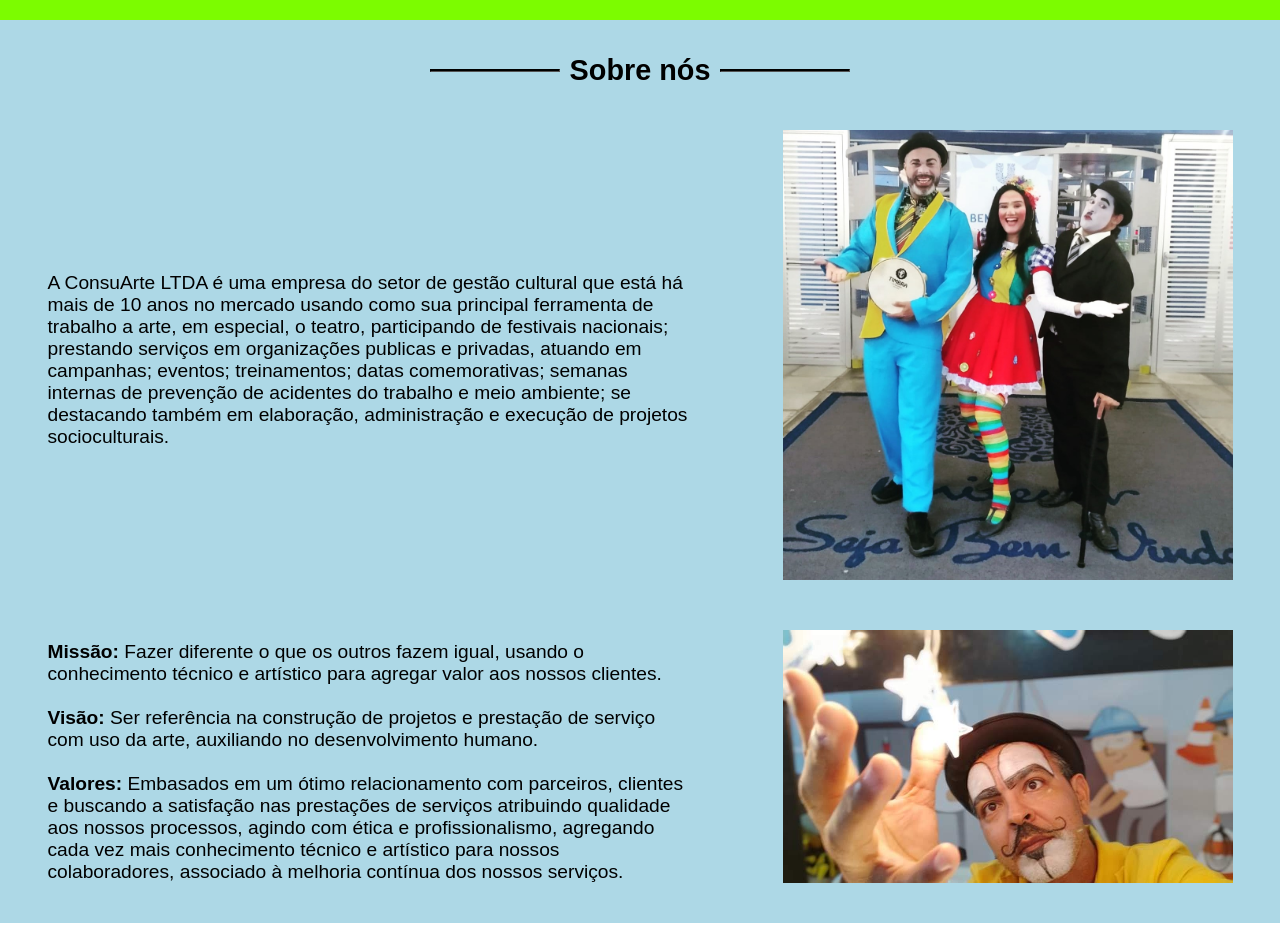
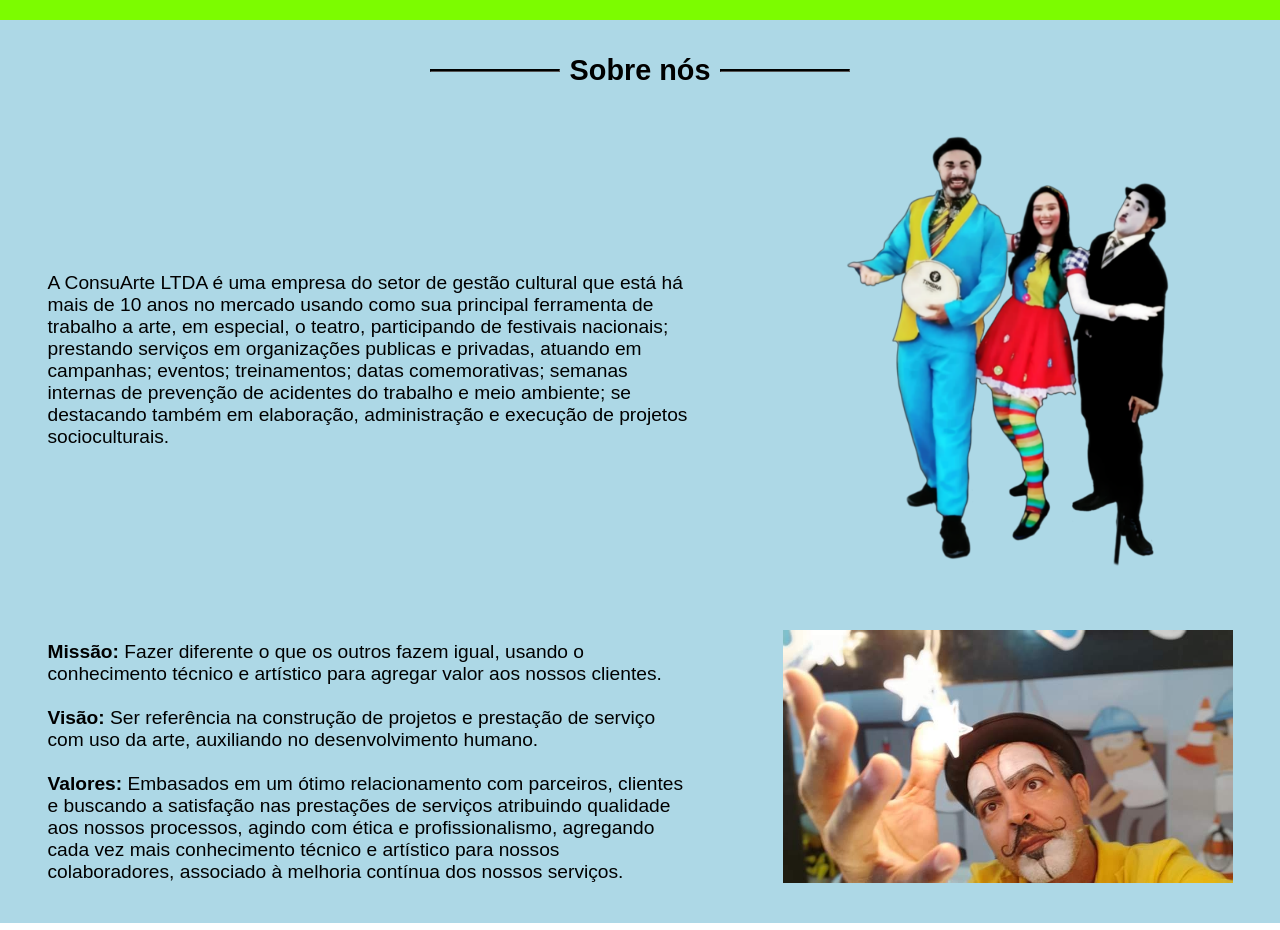
Before and after one commit to Ital0Alve5/Consuarte, a plain HTML site: page index.html in a window 1280 px wide. Shown: the part 780-1710 px from the top of the page. Drawn offline with Linux system fonts and the light colour scheme.

Commit message:
Adicionada uma foto recortada na section sobre nós

```diff
--- a/index.html
+++ b/index.html
@@ -46,7 +46,7 @@
             atuando em campanhas; eventos; treinamentos; datas comemorativas; semanas internas de prevenção
             de acidentes do trabalho e meio ambiente; se destacando também em elaboração, administração e
             execução de projetos socioculturais.</p>
-            <img src="imagem2.jpg" class="imagemSobreNós">
+            <img src="imagem2.png" class="imagemSobreNós">
             <div class="parágrafo"><p><strong>Missão:</strong> Fazer diferente o que os outros fazem igual, usando o conhecimento técnico e
             artístico para agregar valor aos nossos clientes.</p>
             </br>
--- a/javascript.js
+++ b/javascript.js
@@ -93,6 +93,7 @@ imagensDaGaleria.forEach(foto => {foto.addEventListener('click', qualFoto)}) //p
 botões.forEach(botão => {botão.addEventListener('click', next)}) //para cada botão virtual clicado, chamar a função "next"
 window.onkeydown = next //para cada tecla pressionada, chamar a função next
 var indice; //declaração da variável global "indice"
+
 function qualFoto(){
     source = this.getAttribute('src') //esta função puxa a src específica da foto que foi clicada
     indice = fotosDaGaleria.indexOf(source) //E procura o índice da src no array, retornando seu valor
```
Also changed, not shown: imagem2.png (added).
